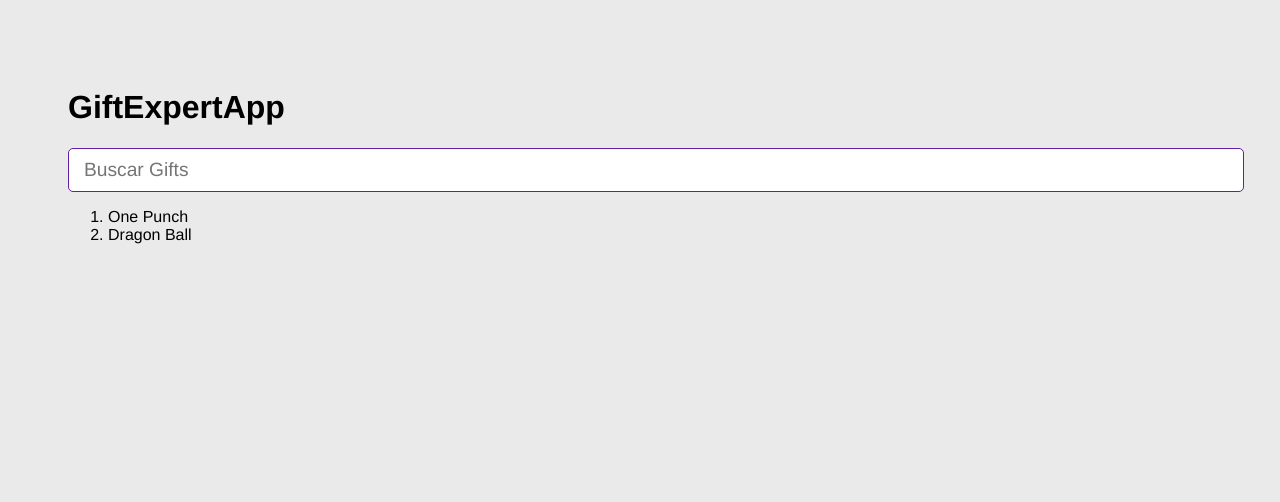
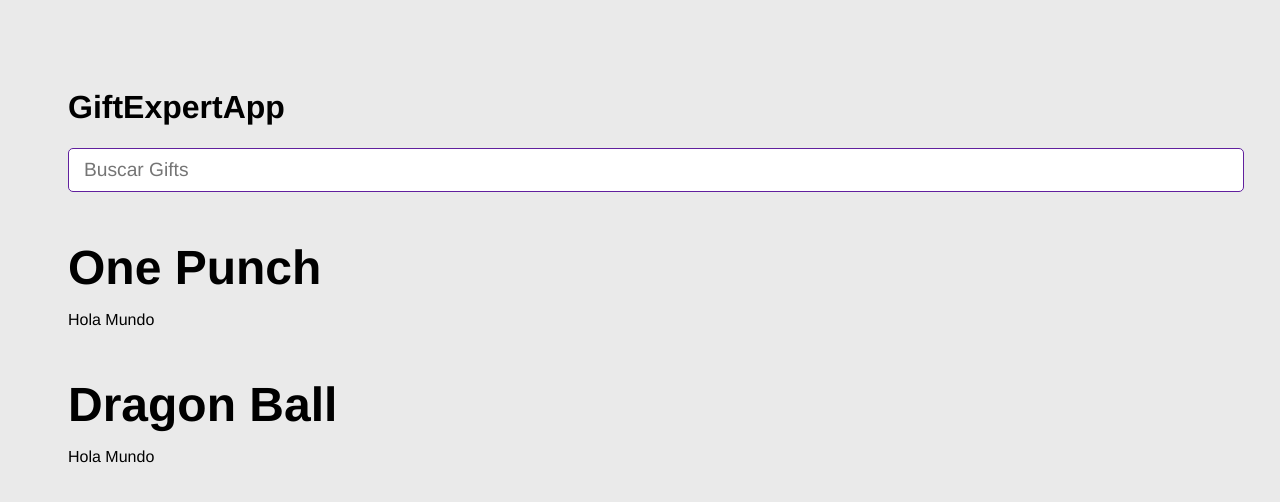
Before and after one commit to jhonnycgarcia/dev-talles-react-gift-expert-app, a React (Vite) app: page / in a window 1280 px wide. Shown: the top 502 px of the page. Built offline with nearby package versions, Linux system fonts and the light colour scheme.

Commit message:
GifGrid - Nuevo componente

```diff
--- a/src/GiftExpertApp.jsx
+++ b/src/GiftExpertApp.jsx
@@ -1,5 +1,6 @@
 import { useState } from "react"
 import { AddCategory } from "./components/AddCategory";
+import { GiftGrid } from "./components/GiftGrid";
 
 export const GiftExpertApp = () => {
 
@@ -12,19 +13,14 @@
 
   return (
     <>
-        {/* Titulo */}
         <h1>GiftExpertApp</h1>
 
-        {/* Input */}
         <AddCategory onNewCategory={onAddCategory} />
 
-        {/* Listado de Gifts */}
-        <ol>
-          {/* Gift item */}
-          { categories.map((category) => {
-            return (<li key={category}>{category}</li>)
-          })}
-        </ol>
+        { categories.map((category) => (
+            <GiftGrid key={category} category={category} />
+          ))
+        }
     </>
   )
 }
--- /dev/null
+++ b/src/components/GiftGrid.jsx
@@ -0,0 +1,15 @@
+import PropTypes from 'prop-types';
+
+export const GiftGrid = ({ category }) => {
+
+    return (
+        <>
+            <h3>{category}</h3>
+            <p>Hola Mundo</p>
+        </>
+    )
+}
+
+GiftGrid.propTypes = {
+    category: PropTypes.string.isRequired,
+};
```
